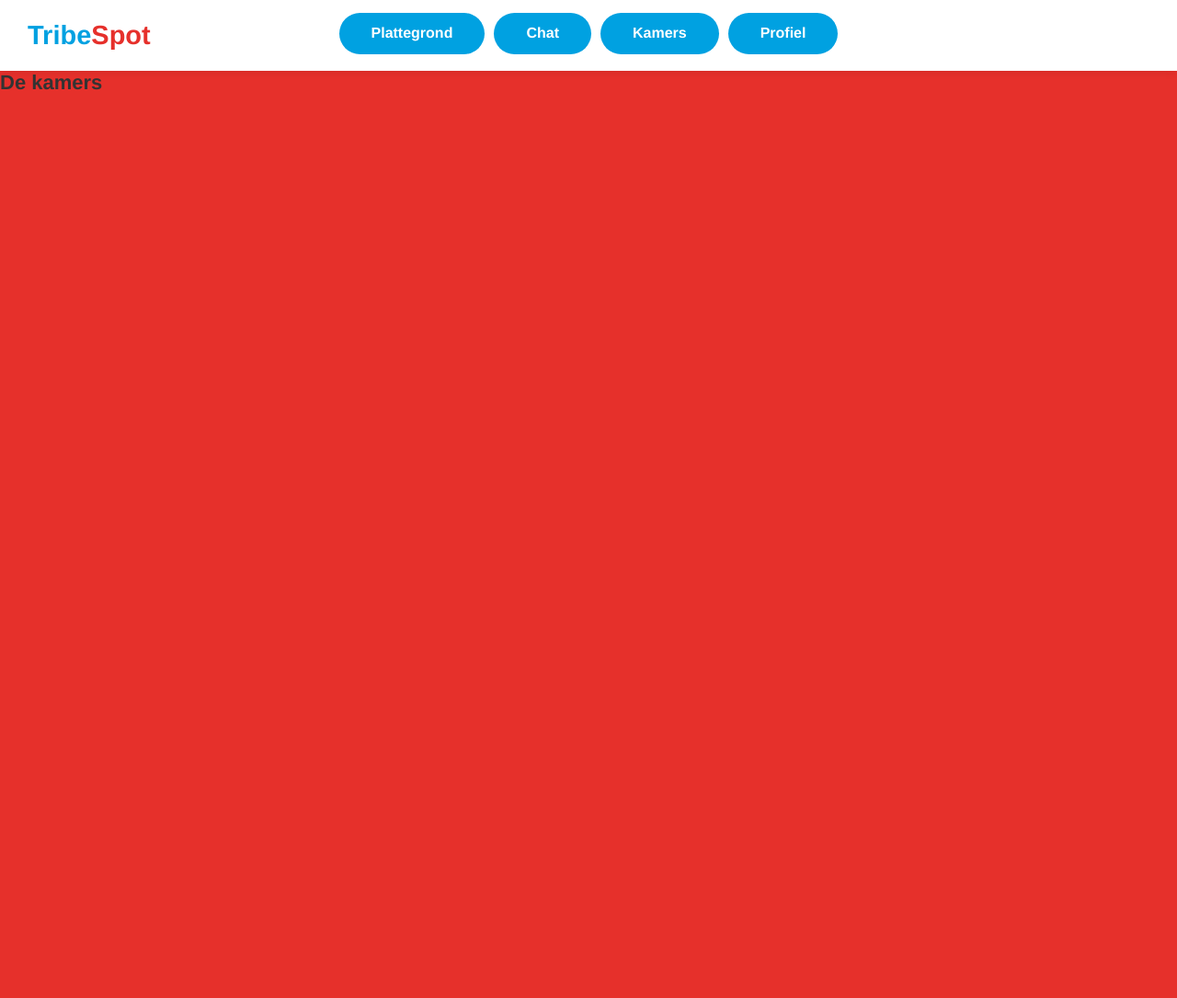
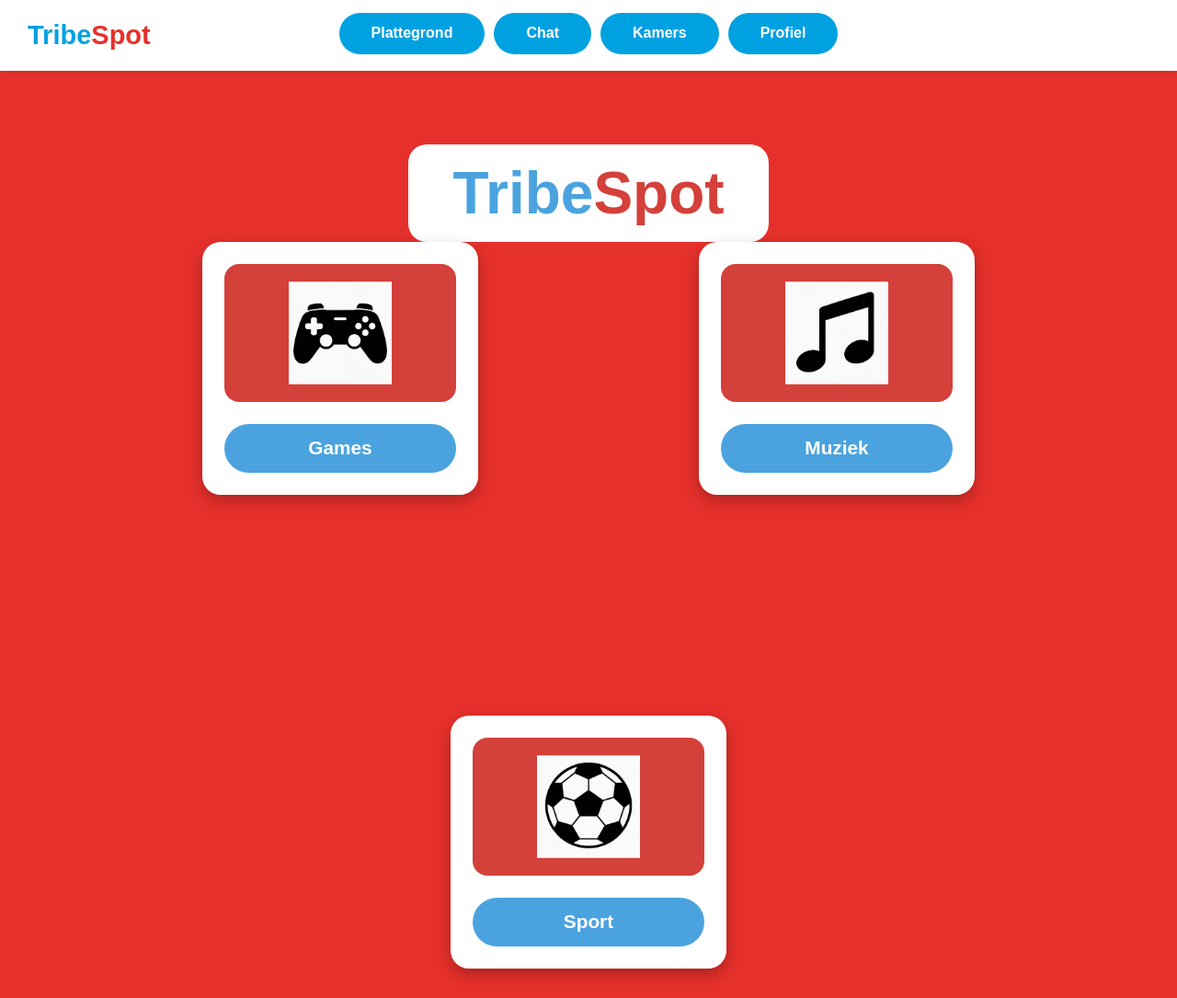
Before and after one commit to skocak123/TribeSpot, a PHP site: page /kamer.html in a window 1280 px wide. Shown: the whole page at 92% size. Before the commit the page ends 98 px from the top, so only its background shows below. Run offline with PHP 8.4, Linux system fonts and the light colour scheme.

Commit message:
Kamers werkende gemaakt

```diff
--- a/public/css/kamer.css
+++ b/public/css/kamer.css
@@ -15,6 +15,8 @@
 
 body {
     background-color: #e6302b;
+    margin: 0;
+    overflow-y: auto;
 }
 
 .logo {
@@ -23,3 +25,90 @@ body {
     font-size: 29px;
     font-weight: bold;
 }
+
+.pagina {
+    min-height: calc(100vh - 115px);
+    display: flex;
+    flex-direction: column;
+    align-items: center;
+}
+
+.titel-vak {
+    flex: 1;
+    display: flex;
+    align-items: flex-start;
+    padding-top: 5rem;
+}
+
+.titel {
+    padding: 1rem 3rem;
+    background: white;
+    border-radius: 20px;
+    font-size: 4rem;
+    font-weight: bold;
+    color: #4aa3df;
+}
+
+.titel span {
+    color: #d4403a;
+}
+
+
+.kamers {
+    display: flex;
+    gap: 15rem;
+    flex-wrap: wrap;
+    justify-content: center;
+    padding-bottom: 2rem;
+}
+
+.kamer-item {
+    width: 300px;
+    padding: 1.5rem;
+    background: white;
+    border-radius: 20px;
+    box-shadow: 0 6px 16px rgba(0, 0, 0, 0.25);
+    display: flex;
+    flex-direction: column;
+    align-items: center;
+    gap: 1.5rem;
+    transition: transform 0.2s, box-shadow 0.2s;
+}
+
+.kamer-item:hover {
+    transform: translateY(-8px);
+    box-shadow: 0 12px 24px rgba(0, 0, 0, 0.35);
+}
+
+
+.kamer-item img {
+    width: 100%;
+    height: 150px;
+    padding: 1.2rem;
+    object-fit: contain;
+    background: #d4403a;
+    border-radius: 16px;
+}
+
+
+.kamer-knop {
+    display: block;
+    width: 100%;
+    padding: 0.9rem 0;
+    text-align: center;
+    text-decoration: none;
+    border-radius: 50px;
+    background: #4aa3df;
+    color: white;
+    font-size: 1.3rem;
+    font-weight: bold;
+    cursor: pointer;
+}
+
+.kamer-knop:hover {
+    background: #b5322d;
+}
+
+img.icon {
+    mix-blend-mode: multiply;
+}
--- a/public/kamer.html
+++ b/public/kamer.html
@@ -1,5 +1,5 @@
 <!DOCTYPE html>
-<html lang="en">
+<html lang="nl">
 <head>
     <meta charset="UTF-8">
     <meta name="viewport" content="width=device-width, initial-scale=1.0">
@@ -7,10 +7,12 @@
     <link rel="stylesheet" href="css/style.css">
     <link rel="stylesheet" href="css/navbar.css">
     <link rel="stylesheet" href="css/tribetown.css">
-
+    <link rel="stylesheet" href="css/kamer.css">
 </head>
 
-    <nav>
+<body>
+
+  <nav>
     <header class="balk">Tribe<span>Spot</span></header>
     <ul>
       <li><a href="index.html">Plattegrond</a></li>
@@ -20,7 +22,32 @@
     </ul>
   </nav>
 
-<body>
-    <h1>De kamers</h1>
+  <div class="pagina">
+
+    <div class="titel-vak">
+        <div class="titel">Tribe<span>Spot</span></div>
+    </div>
+
+    <div class="kamers">
+
+      <div class="kamer-item">
+          <img src="img/console.png" alt="Games" class="icon">
+          <a class="kamer-knop" href="games-kamer.html">Games</a>
+      </div>
+
+      <div class="kamer-item">
+          <img src="img/muzieknoot.png" alt="Muziek" class="icon">
+          <a class="kamer-knop" href="muziek-kamer.html">Muziek</a>
+      </div>
+
+      <div class="kamer-item">
+          <img src="img/voetbal.png" alt="Sport" class="icon">
+          <a class="kamer-knop" href="sport-kamer.html">Sport</a>
+      </div>
+
+    </div>
+
+  </div>
+
 </body>
 </html>
```
Also changed, not shown: public/css/chat.css (deleted, +0 -7 lines), public/css/game-kamer.css (added, +116 -0 lines), public/css/muziek-kamer.css (added, +25 -0 lines), public/css/sport-kamer.css (added, +25 -0 lines), public/games-kamer.html (added, +31 -0 lines), public/js/chat.js (added, +79 -0 lines), public/muziek-kamer.html (added, +31 -0 lines), public/sport-kamer.html (added, +30 -0 lines), server.js (+67 -0 lines), public/css/games.css (added), public/img/SVG-preview.png (added), public/img/console.png (added), public/img/muzieknoot.png (added), public/img/voetbal.png (added).
